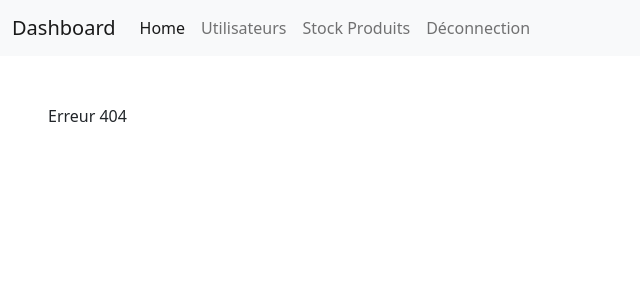
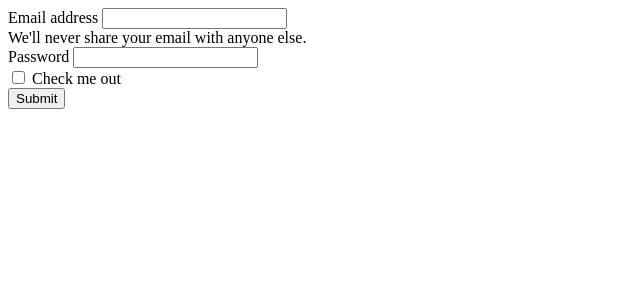
Before and after one commit to Jonathan-Auber/pedaleJoyeuse, a PHP site: page /pedaleJoyeuse/views/formProducts.phtml in a window 1280 px wide. Shown: the top 300 px of the page, without its empty margins (0-640 px from the left). Run offline with PHP 8.4, Linux system fonts and the light colour scheme; data that the repository does not hold is empty.

Commit message:
Début du travail

```diff
--- a/controllers/UsersController.php
+++ b/controllers/UsersController.php
@@ -12,8 +12,6 @@
     public function index()
     {
         // Si non connecté
-        // $page = "views/index.phtml";
-        // require_once "views/layout.phtml";
         Render::render("index");
         // Si connecté
     }
@@ -22,8 +20,6 @@
     {
         $login = $this->model->login();
         if ($login) {
-            // $page = "views/index.phtml";
-            // require_once "views/layout.phtml";
             Render::render("index");
         } else {
             throw new Exception("Vous n'êtes pas connecté !");
--- /dev/null
+++ b/views/formProducts.phtml
@@ -0,0 +1,19 @@
+<!-- Formulaire -->
+
+<form action="" method="POST">
+
+  <div class="mb-3">
+    <label for="exampleInputEmail1" class="form-label">Email address</label>
+    <input type="email" class="form-control" id="exampleInputEmail1" aria-describedby="emailHelp">
+    <div id="emailHelp" class="form-text">We'll never share your email with anyone else.</div>
+  </div>
+  <div class="mb-3">
+    <label for="exampleInputPassword1" class="form-label">Password</label>
+    <input type="password" class="form-control" id="exampleInputPassword1">
+  </div>
+  <div class="mb-3 form-check">
+    <input type="checkbox" class="form-check-input" id="exampleCheck1">
+    <label class="form-check-label" for="exampleCheck1">Check me out</label>
+  </div>
+  <button type="submit" class="btn btn-primary">Submit</button>
+</form>
--- a/views/layout.phtml
+++ b/views/layout.phtml
@@ -1,5 +1,5 @@
 <!DOCTYPE html>
-<html lang="en">
+<html lang="fr">
 
 <head>
     <meta charset="UTF-8">
@@ -28,18 +28,18 @@
           <a class="nav-link" href="/pedaleJoyeuse/Products/stock">Stock Produits</a>
         </li>
         <li class="nav-item">
-          <a class="nav-link" href="/pedaleJoyeuse/Users/logout">Déconnection</a>
+          <a class="nav-link" href="/pedaleJoyeuse/Users/logout">Déconnexion</a>
         </li>
-        <!-- <li class="nav-item dropdown">
+        <li class="nav-item dropdown">
           <a class="nav-link dropdown-toggle" href="/pedaleJoyeuse/Users/logout" role="button" data-bs-toggle="dropdown" aria-expanded="false">
             Dropdown link
           </a>
           <ul class="dropdown-menu">
-            <li><a class="dropdown-item" href="/pedaleJoyeuse/Users/logout">Déconnection</a></li>
-            <li><a class="dropdown-item" href="#">Another action</a></li>
-            <li><a class="dropdown-item" href="#">Something else here</a></li>
+            <li><a class="dropdown-item" href="/pedaleJoyeuse/Products/stockEdit">Édition du stock</a></li>
+            <li><a class="dropdown-item" href="#">Consulter les ventes</a></li>
+            <!-- <li><a class="dropdown-item" href="/pedaleJoyeuse/Users/logout">Déconnexion</a></li> -->
           </ul>
-        </li> -->
+        </li>
       </ul>
     </div>
   </div>
--- a/views/adminStock.phtml
+++ b/views/stockEdit.phtml
@@ -1,4 +1,5 @@
 <h1 class="text-center">BOSS</h1>
+
 <table class="table">
     <thead>
         <tr>
@@ -7,6 +8,7 @@
             <th scope="col">Référence</th>
             <th scope="col">Stock</th>
             <th scope="col">Prix</th>
+            <th scope="col"></th>
         </tr>
     </thead>
     <tbody>
@@ -18,6 +20,7 @@
                 <td><?= $product['reference'] ?></td>
                 <td><?= $product['stock'] ?></td>
                 <td><?= $product['price_ht'] ?></td>
+                <td><a href="/pedaleJoyeuse/Products/formProducts/<?= $product['id'] ?>" type="button" class="btn btn-primary w-50">Modifier</button></td>
             </tr>
         <?php endforeach; ?>
     </tbody>
```
Also changed, not shown: controllers/Controller.php (+10 -1 lines), controllers/ProductsController.php (+18 -7 lines), models/UsersRepository.php (+20 -0 lines), 2 other files.
